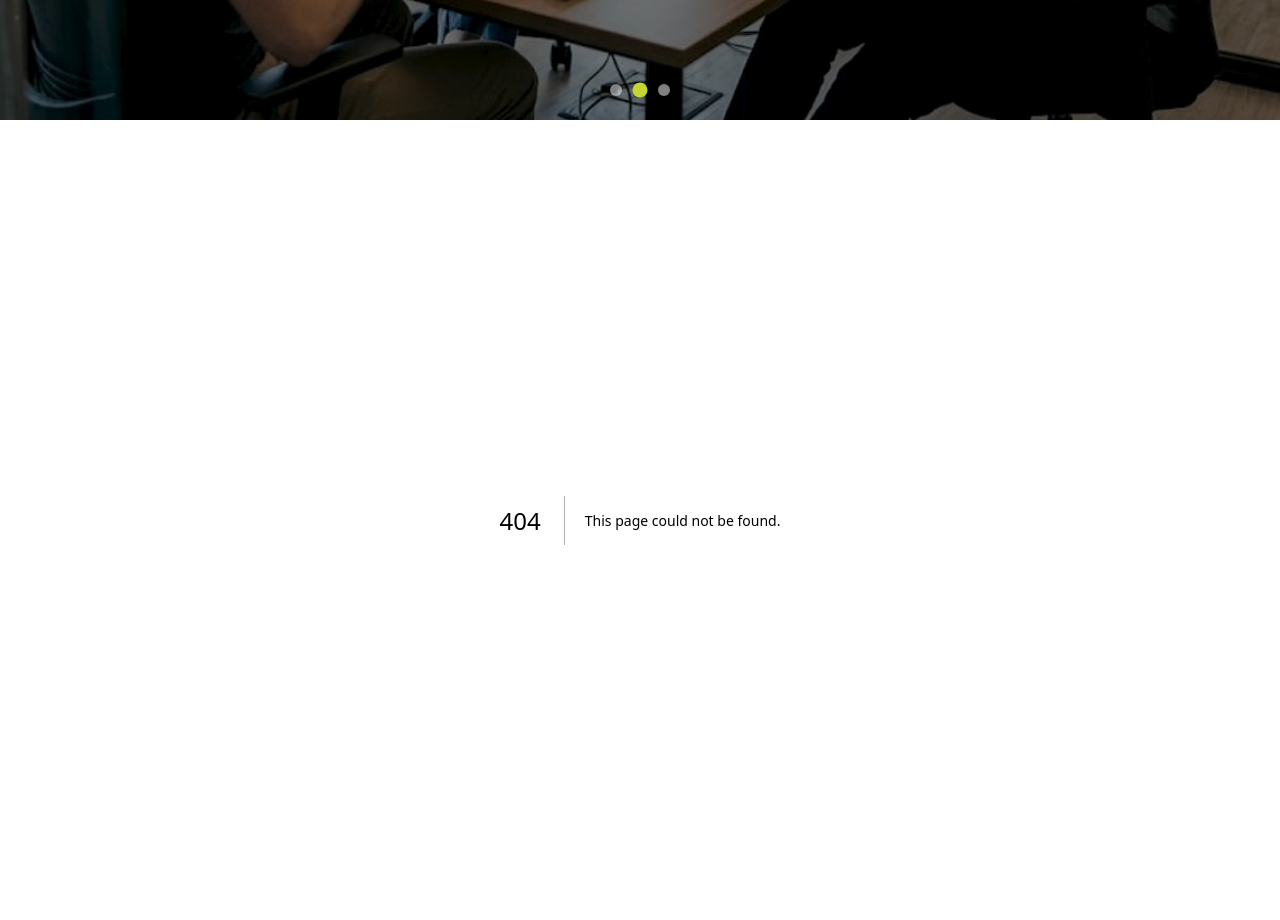
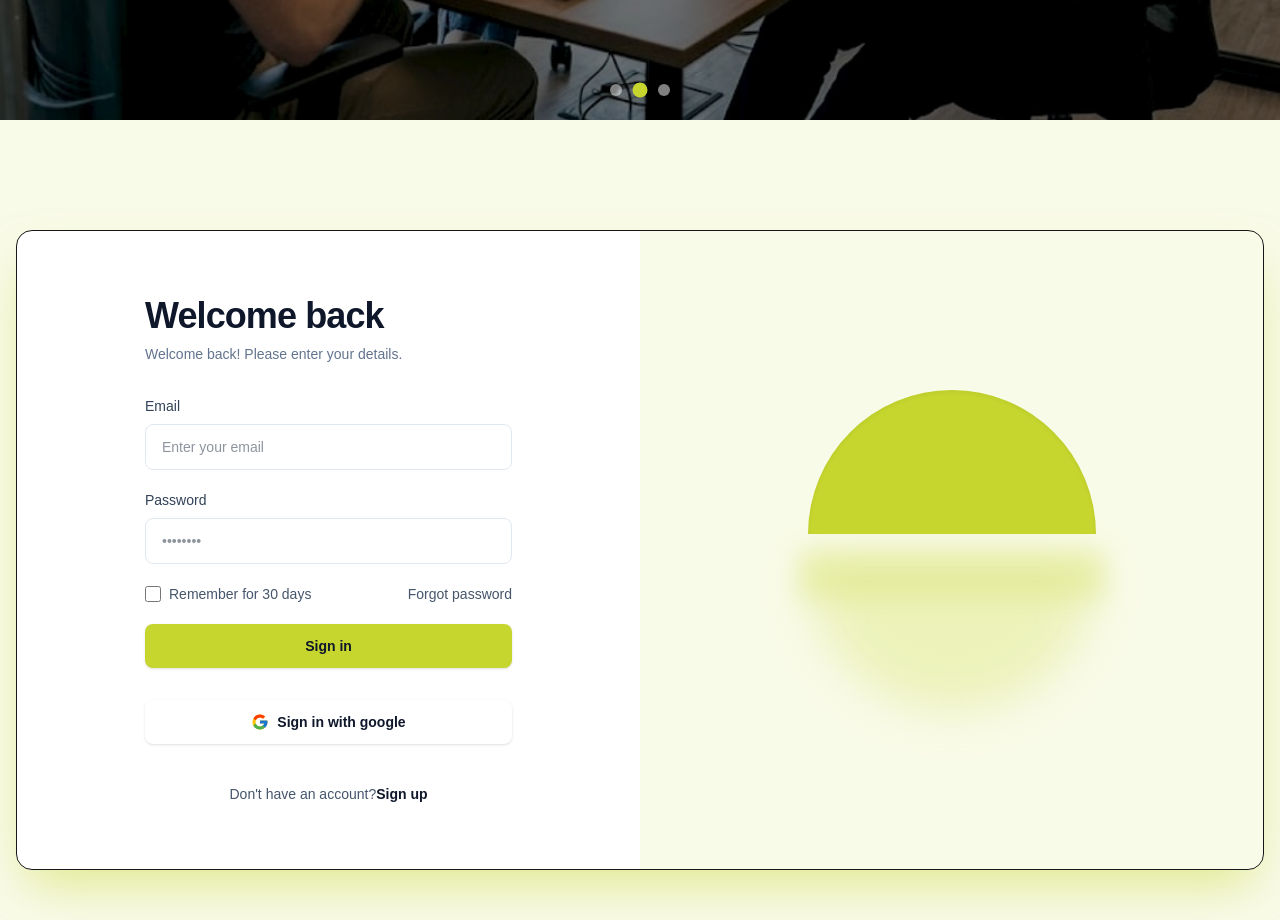
Before and after one commit to fatematz/idea-vault, a Next.js app: page /signin in a window 1280 px wide. Before the commit this address had no page. Shown: the part 680-1600 px from the top of the page. Built offline with nearby package versions, Linux system fonts and the light colour scheme.

Commit message:
implement signin page and add authentication logic

```diff
--- /dev/null
+++ b/src/app/signin/page.jsx
@@ -0,0 +1,168 @@
+"use client";
+
+import React from "react";
+import Link from "next/link";
+import { authClient } from "@/lib/auth-client";
+import { ToastContainer, toast } from "react-toastify";
+import "react-toastify/dist/ReactToastify.css";
+import { useRouter, useSearchParams } from "next/navigation";
+import { FcGoogle } from "react-icons/fc";
+
+const signInPage = () => {
+  const router = useRouter();
+  const searchParams = useSearchParams();
+
+  const callbackUrl = searchParams.get("callbackUrl") || "/";
+
+  const onSubmit = async (e) => {
+    e.preventDefault();
+
+    const fromData = new FormData(e.currentTarget);
+    const user = Object.fromEntries(fromData.entries());
+
+    console.log("user", user)
+
+    const { data, error } = await authClient.signIn.email({
+      email: user.email,
+      password: user.password,
+    });
+
+    console.log("fff", data, error)
+
+    if (error) {
+      toast.error(error.message || "Invalid email or password!");
+    } else if (data) {
+      toast.success("Welcome back!");
+      e.target.reset();
+
+      setTimeout(() => {
+        router.push(callbackUrl);
+      });
+    }
+  };
+
+
+  const handleGoogleSignin = async() => {
+     const data = await authClient.signIn.social({
+    provider: "google",
+    })
+  }
+
+  return (
+    <div className="bg-[#C6D62E]/10 min-h-screen flex items-center justify-center px-4">
+      <ToastContainer position="top-right" autoClose={3000} />
+
+      <div className="min-h-[80vh] grid grid-cols-1 lg:grid-cols-2 mt-20 mb-5 border rounded-2xl shadow-[#C6D62E]/50 shadow-2xl max-w-[1300px] w-full mx-auto bg-white overflow-hidden">
+
+        <div className="flex flex-col items-center justify-center px-6 py-10 sm:px-16 lg:px-24 xl:px-32 w-full">
+          <div className="w-full max-w-md space-y-8">
+
+            <div className="flex lg:hidden justify-center items-center select-none pt-2">
+              <div className="relative w-32 h-32 flex items-center justify-center scale-75 sm:scale-90">
+                <div className="absolute bottom-1 w-28 h-14 bg-[#C6D62E]/25 rounded-b-full blur-lg transform translate-y-2" />
+                <div className="absolute top-[50%] w-30 h-4 bg-[#C6D62E]/15 blur-sm" />
+                <div className="absolute top-0 w-28 h-14 bg-[#C6D62E] rounded-t-full shadow-inner" />
+              </div>
+            </div>
+
+            <div className="text-center lg:text-left">
+              <h2 className="text-3xl sm:text-4xl font-bold text-slate-900 tracking-tight mb-2">
+                Welcome back
+              </h2>
+              <p className="text-slate-500 text-sm">
+                Welcome back! Please enter your details.
+              </p>
+            </div>
+
+            <form onSubmit={onSubmit} className="space-y-5">
+              <div className="space-y-2">
+                <label className="block text-sm font-medium text-slate-700">
+                  Email
+                </label>
+                <input
+                  type="email"
+                  name="email"
+                  required
+                  placeholder="Enter your email"
+                  className="w-full px-4 py-3 rounded-lg border border-slate-200 focus:outline-none focus:ring-2 focus:ring-[#C6D62E]/30 focus:border-[#C6D62E] transition-all text-slate-800 text-sm"
+                />
+              </div>
+
+              <div className="space-y-2">
+                <label className="block text-sm font-medium text-slate-700">
+                  Password
+                </label>
+                <input
+                  type="password"
+                  name="password"
+                  required
+                  placeholder="••••••••"
+                  className="w-full px-4 py-3 rounded-lg border border-slate-200 focus:outline-none focus:ring-2 focus:ring-[#C6D62E]/30 focus:border-[#C6D62E] transition-all text-slate-800 text-sm"
+                />
+              </div>
+
+              <div className="flex items-center justify-between text-sm">
+                <label className="flex items-center gap-2 text-slate-600 cursor-pointer select-none">
+                  <input
+                    type="checkbox"
+                    className="w-4 h-4 rounded border-slate-300 text-[#C6D62E] focus:ring-[#C6D62E]"
+                  />
+                  Remember for 30 days
+                </label>
+                <Link
+                  href="/forgot-password"
+                  className="text-slate-600 hover:text-slate-900 font-medium transition-colors no-underline"
+                >
+                  Forgot password
+                </Link>
+              </div>
+
+              <button
+                type="submit"
+                className="w-full bg-[#C6D62E] hover:bg-[#b5c527] text-slate-900 font-semibold py-3 rounded-lg transition-colors shadow-sm text-sm focus:outline-none focus:ring-2 focus:ring-[#C6D62E] focus:ring-offset-2 cursor-pointer"
+              >
+                Sign in
+              </button>
+           </form>
+
+            <button onClick={handleGoogleSignin}
+                type="submit"
+                className="w-full bg-white hover:bg-[#b5c527] text-slate-900 font-semibold py-3 rounded-lg transition-colors shadow-sm text-sm focus:outline-none focus:ring-2 focus:ring-[#C6D62E] focus:ring-offset-2 cursor-pointer"
+              >
+                <div className="flex justify-center items-center gap-2">
+                <div className="">
+                    <FcGoogle size={18} />
+                </div>
+                <div className="">
+                    Sign in with google
+                </div>
+            </div>
+              </button>
+
+
+            <p className="text-center text-sm text-slate-600 pt-2">
+              Don't have an account?
+              <Link
+                href="/signup"
+                className="text-slate-900 font-bold hover:underline transition-all"
+              >
+                Sign up
+              </Link>
+            </p>
+          </div>
+        </div>
+
+        <div className="hidden lg:flex bg-[#C6D62E]/10 items-center justify-center relative overflow-hidden select-none">
+          <div className="relative w-80 h-80 flex items-center justify-center">
+            <div className="absolute bottom-4 w-72 h-36 bg-[#C6D62E]/25 rounded-b-full blur-xl transform translate-y-4" />
+            <div className="absolute top-[50%] w-76 h-12 bg-[#C6D62E]/25 blur-md" />
+            <div className="absolute top-0 w-72 h-36 bg-[#C6D62E] rounded-t-full shadow-inner" />
+          </div>
+        </div>
+
+      </div>
+    </div>
+  );
+};
+
+export default signInPage;
```
